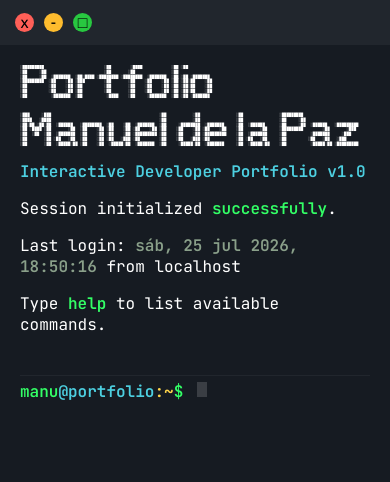
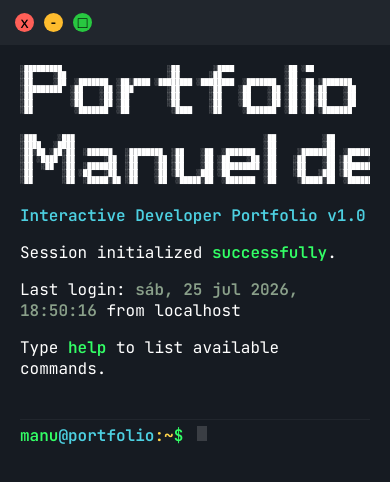
Before and after one commit to ManuDLPcurso/Interactive_Portfolio_v1, a React (Vite) app: page /home in a window 390 px wide. Shown: the top 482 px of the page. Built offline with nearby package versions, Linux system fonts and the light colour scheme.

Commit message:
Prueba fuente ascii n3

```diff
--- a/src/components/terminal/Terminal.css
+++ b/src/components/terminal/Terminal.css
@@ -220,13 +220,10 @@ body {
   }
 
   .banner {
-    color: white;
-
-    font-size: 4px;
-
-    white-space: "pre";
-    margin: 0;
-    line-height: 1.2;
-    overflow-x: "auto";
+    color:white;
+  white-space:pre;
+  overflow-x:auto;
+  margin:0;
+  line-height:1;
   }
 }
```
